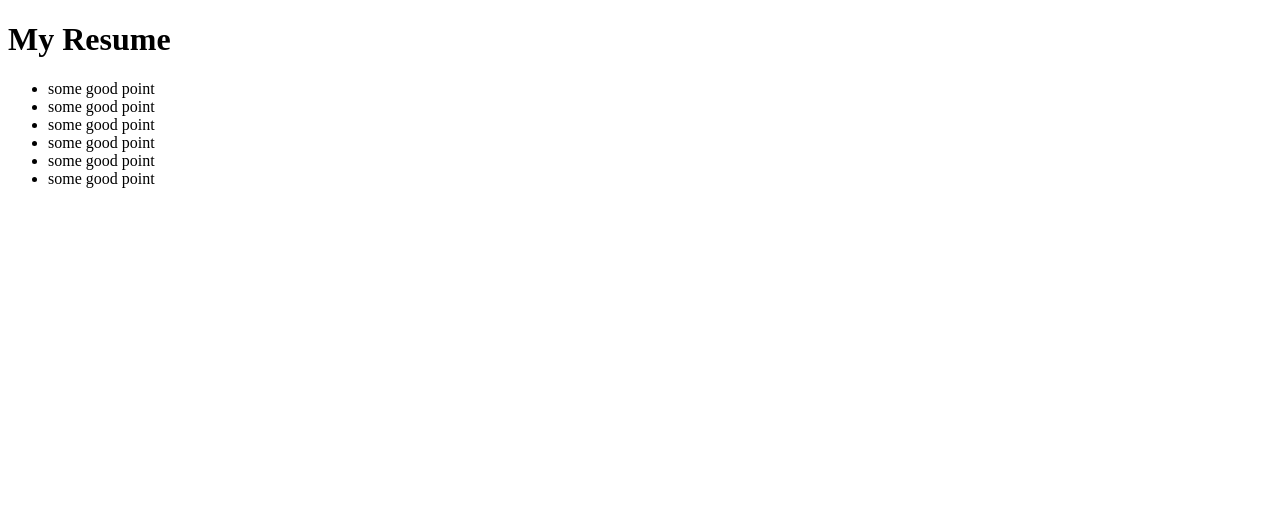
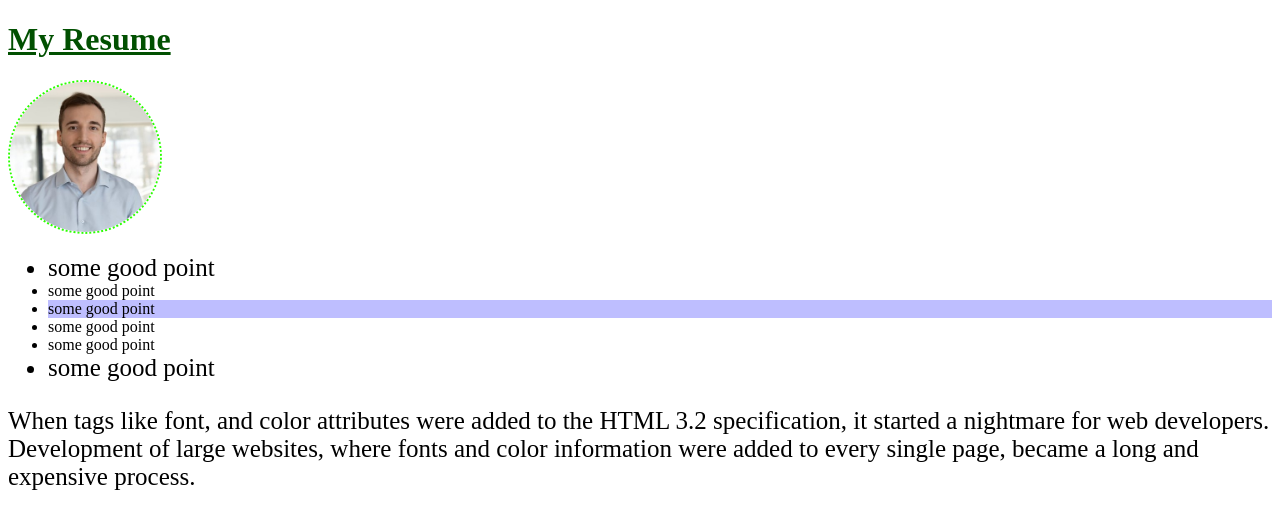
Before and after one commit to mInzamamMalik/my_first_repo_ai_chatbot, a plain HTML site: page index.html in a window 1280 px wide. Drawn offline with Linux system fonts and the light colour scheme.

Commit message:
class code

```diff
--- a/index.html
+++ b/index.html
@@ -1,22 +1,57 @@
 <!DOCTYPE html>
 <html lang="en">
+
 <head>
     <meta charset="UTF-8">
     <meta http-equiv="X-UA-Compatible" content="IE=edge">
     <meta name="viewport" content="width=device-width, initial-scale=1.0">
     <title>Document</title>
+    <style>
+        h1 {
+            color: rgb(1, 80, 1);
+        }
+
+        #thirdItem {
+            background-color: rgb(190, 190, 255);
+        }
+        #firstHeading{
+            text-decoration: underline
+        }
+        .largeText {
+            font-size: 25px;
+        }
+        .profile_main {
+            width: 150px;
+            border-radius: 50%;
+            border: 2px dotted rgb(43, 255, 0);
+        }
+        /* full list of css rules: https://www.w3schools.com/css/css_intro.asp */
+    </style>
+
+    <!-- <link rel="stylesheet" href="style.css"> -->
+
+
 </head>
+
 <body>
-    <h1>My Resume</h1>
+    <h1 id="firstHeading">My Resume</h1>
+    <img class="profile_main" src="./img/profile.jpeg" alt="">
 
     <ul>
+        <li class="largeText">some good point </li>
+        <li>some good point </li>
+        <li id="thirdItem">some good point </li>
         <li>some good point </li>
         <li>some good point </li>
-        <li>some good point </li>
-        <li>some good point </li>
-        <li>some good point </li>
-        <li>some good point </li>
+        <li class="largeText">some good point </li>
     </ul>
 
+    <p class="largeText">
+        When tags like font, and color attributes were added to the HTML 3.2 specification, it started a nightmare for
+        web developers. Development of large websites, where fonts and color information were added to every single
+        page, became a long and expensive process.
+    </p>
+
 </body>
+
 </html>
--- /dev/null
+++ b/style.css
@@ -0,0 +1,3 @@
+h1 {
+    color: red;
+}
```
Also changed, not shown: img/profile.jpeg (added), 1 other file.
